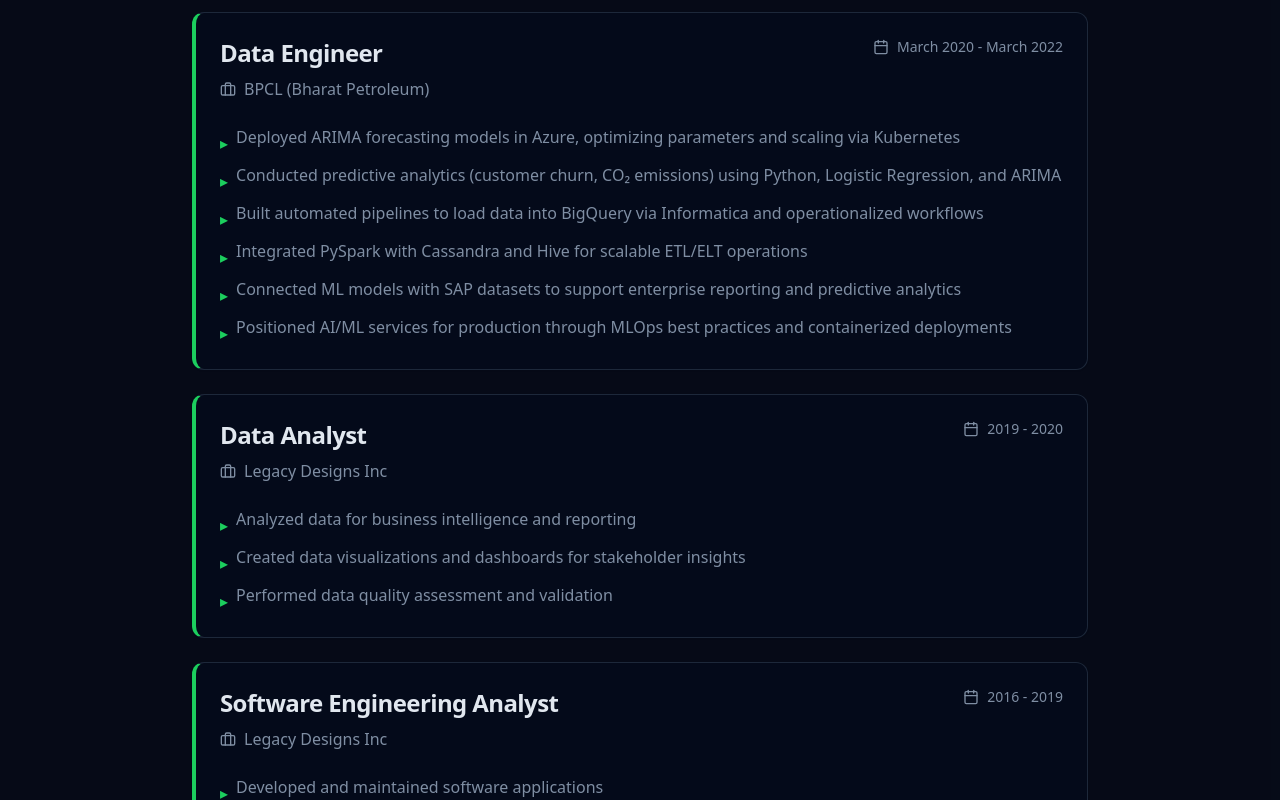
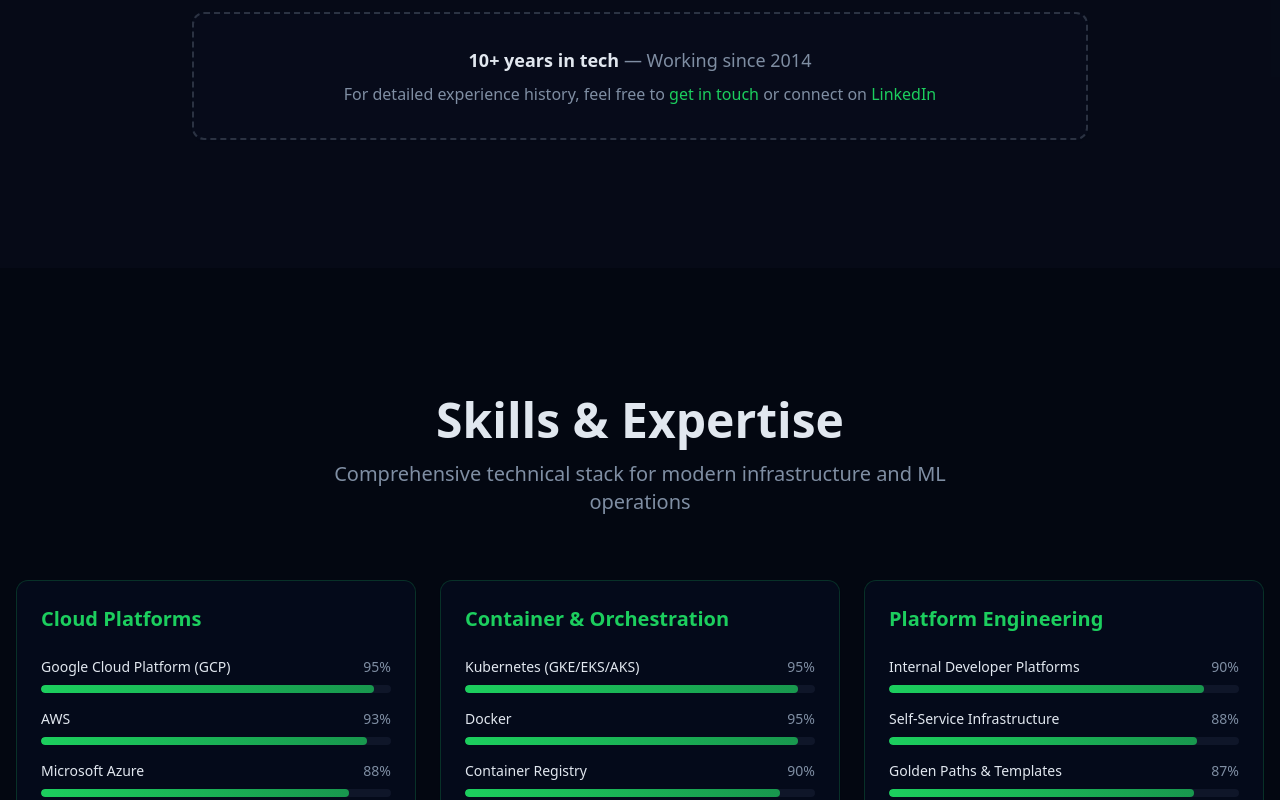
Before and after one commit to msaad7777/portfolio-website, a Next.js app: page / in a window 1280 px wide. Shown: the part 3480-4280 px from the top of the page. Built offline with nearby package versions, Linux system fonts and the light colour scheme.

Commit message:
Simplify experience section to show recent roles only
- Show only current and previous position
- Add note: 10+ years in tech, working since 2014
- Add links to contact and LinkedIn for full experience details

```diff
--- a/components/sections/experience-section.tsx
+++ b/components/sections/experience-section.tsx
@@ -30,39 +30,6 @@
         "Created dashboards in PowerBI for business insights and data visualization",
         "Managed Apache Airflow workflows and GKE migrations for scalable data processing"
       ]
-    },
-    {
-      title: "Data Engineer",
-      company: "BPCL (Bharat Petroleum)",
-      period: "March 2020 - March 2022",
-      description: [
-        "Deployed ARIMA forecasting models in Azure, optimizing parameters and scaling via Kubernetes",
-        "Conducted predictive analytics (customer churn, CO₂ emissions) using Python, Logistic Regression, and ARIMA",
-        "Built automated pipelines to load data into BigQuery via Informatica and operationalized workflows",
-        "Integrated PySpark with Cassandra and Hive for scalable ETL/ELT operations",
-        "Connected ML models with SAP datasets to support enterprise reporting and predictive analytics",
-        "Positioned AI/ML services for production through MLOps best practices and containerized deployments"
-      ]
-    },
-    {
-      title: "Data Analyst",
-      company: "Legacy Designs Inc",
-      period: "2019 - 2020",
-      description: [
-        "Analyzed data for business intelligence and reporting",
-        "Created data visualizations and dashboards for stakeholder insights",
-        "Performed data quality assessment and validation"
-      ]
-    },
-    {
-      title: "Software Engineering Analyst",
-      company: "Legacy Designs Inc",
-      period: "2016 - 2019",
-      description: [
-        "Developed and maintained software applications",
-        "Collaborated with cross-functional teams on technical solutions",
-        "Implemented software testing and quality assurance processes"
-      ]
     }
   ]
 
@@ -78,7 +45,7 @@
         >
           <h2 className="text-3xl md:text-5xl font-bold mb-4">Experience</h2>
           <p className="text-xl text-muted-foreground max-w-2xl mx-auto">
-            9+ years of building and scaling infrastructure
+            10+ years of building and scaling infrastructure
           </p>
         </motion.div>
 
@@ -120,6 +87,37 @@
               </Card>
             </motion.div>
           ))}
+
+          {/* Previous Experience Note */}
+          <motion.div
+            initial={{ opacity: 0, y: 20 }}
+            whileInView={{ opacity: 1, y: 0 }}
+            viewport={{ once: true }}
+            transition={{ duration: 0.5, delay: 0.3 }}
+          >
+            <Card className="border-dashed border-2 border-muted-foreground/30 bg-muted/20">
+              <CardContent className="py-8 text-center">
+                <p className="text-lg text-muted-foreground mb-2">
+                  <span className="font-semibold text-foreground">10+ years in tech</span> — Working since 2014
+                </p>
+                <p className="text-muted-foreground">
+                  For detailed experience history, feel free to{" "}
+                  <a href="#contact" className="text-accent hover:underline font-medium">
+                    get in touch
+                  </a>{" "}
+                  or connect on{" "}
+                  <a
+                    href="https://www.linkedin.com/in/badruddin-saad"
+                    target="_blank"
+                    rel="noopener noreferrer"
+                    className="text-accent hover:underline font-medium"
+                  >
+                    LinkedIn
+                  </a>
+                </p>
+              </CardContent>
+            </Card>
+          </motion.div>
         </div>
       </div>
     </section>
```
